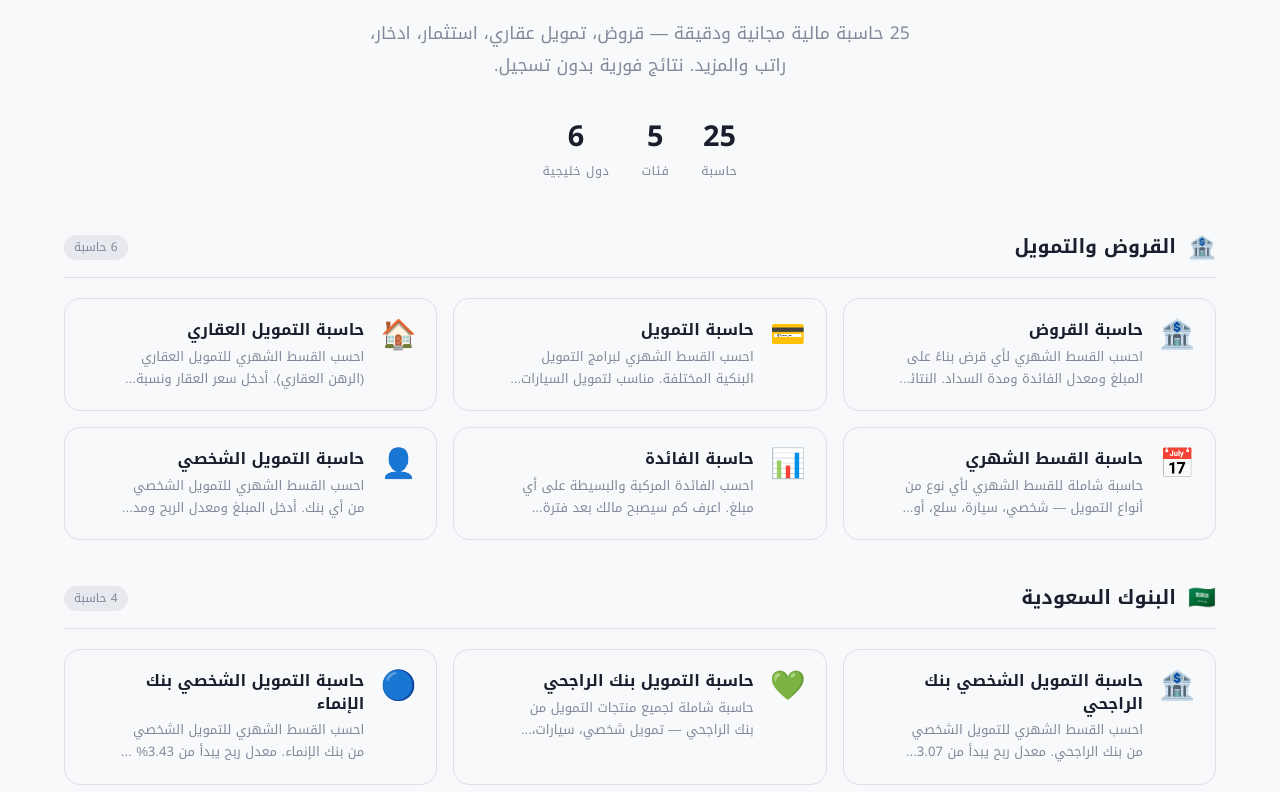
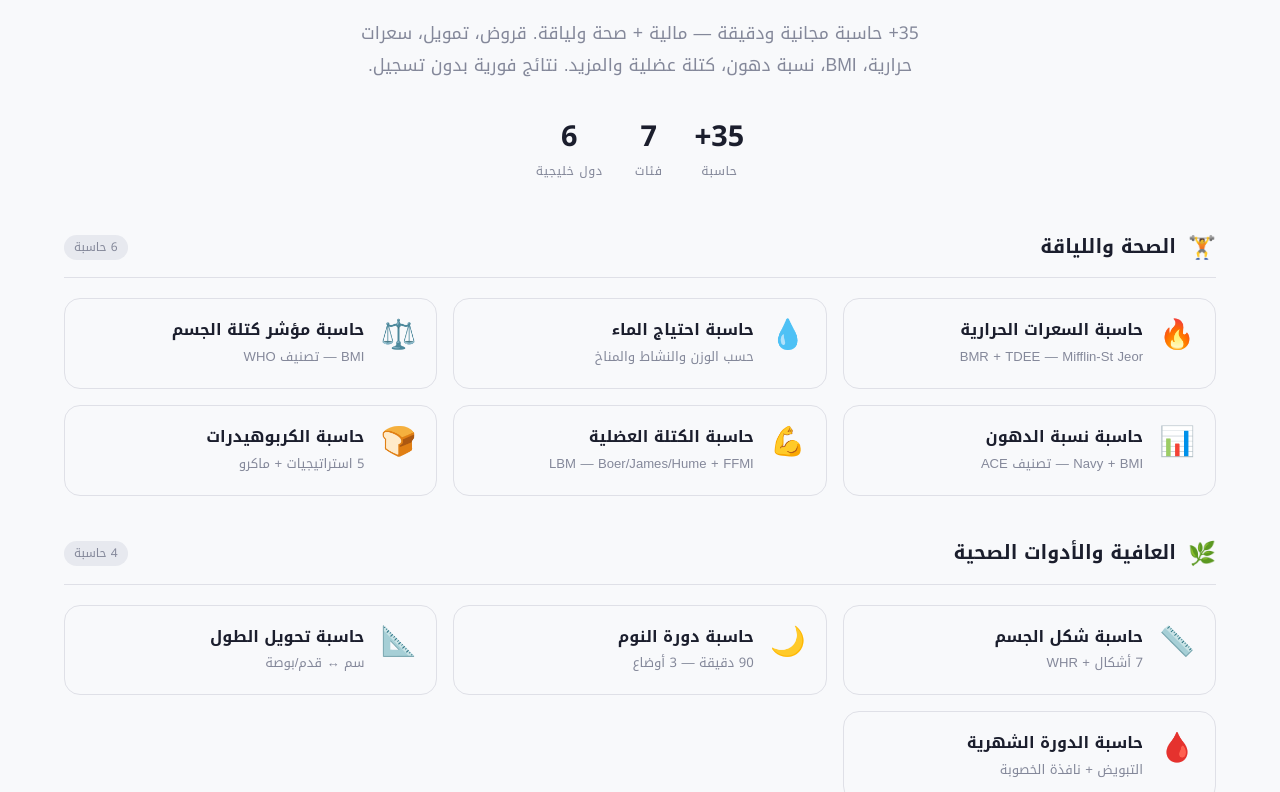
Before and after one commit to numerral/numerral-calculatorr, a Next.js app: page /ar in a window 1280 px wide. Shown: the part 348-1140 px from the top of the page. Built offline with nearby package versions, Linux system fonts and the light colour scheme.

Commit message:
feat: update /ar hub — add 10 health/fitness calculators in 2 new categories (35+ total, 7 categories)

```diff
--- a/app/(ar)/ar/page.tsx
+++ b/app/(ar)/ar/page.tsx
@@ -1,17 +1,35 @@
 // Arabic Hub Page — /ar
-// Premium categorized hub with 25 Arabic calculators
+// Premium categorized hub with 35+ Arabic calculators (financial + health/fitness)
 
 import type { Metadata } from "next";
 import Link from "next/link";
 import { AR_CALCULATORS } from "@/data/ar-calculators";
 
 export const metadata: Metadata = {
-    title: "25 حاسبة مالية مجانية — قروض، تمويل، استثمار، راتب، ضريبة",
+    title: "35+ حاسبة مجانية — مالية، صحة، لياقة | قروض، سعرات، BMI، دهون",
     description:
-        "أكثر من 25 حاسبة مالية مجانية: حاسبة القروض، التمويل العقاري، القسط الشهري، الفائدة المركبة، الاستثمار، الادخار، العائد على الاستثمار، الراتب، الضريبة والمزيد. نتائج فورية ودقيقة.",
-    keywords: AR_CALCULATORS.map(c => c.arabicKeyword),
+        "أكثر من 35 حاسبة مجانية: حاسبة القروض، التمويل العقاري، السعرات الحرارية، BMI، نسبة الدهون، الكتلة العضلية، الدورة الشهرية، احتياج الماء، دورة النوم والمزيد. نتائج فورية ودقيقة.",
+    keywords: [...AR_CALCULATORS.map(c => c.arabicKeyword), "حاسبة سعرات حرارية", "حاسبة BMI", "حاسبة دهون الجسم", "حاسبة كتلة عضلية", "حاسبة الدورة الشهرية"],
 };
 
+/* ── Health/fitness standalone pages (not in AR_CALCULATORS data) ── */
+const HEALTH_CALCULATORS = [
+    { id: "hisabat-suarat-hararia", icon: "🔥", title: "حاسبة السعرات الحرارية", desc: "BMR + TDEE — Mifflin-St Jeor" },
+    { id: "hisabat-ihtiyaj-alma", icon: "💧", title: "حاسبة احتياج الماء", desc: "حسب الوزن والنشاط والمناخ" },
+    { id: "hisabat-kutlat-aljism", icon: "⚖️", title: "حاسبة مؤشر كتلة الجسم", desc: "BMI — تصنيف WHO" },
+    { id: "hisabat-nisbat-duhun", icon: "📊", title: "حاسبة نسبة الدهون", desc: "Navy + BMI — تصنيف ACE" },
+    { id: "hisabat-kutla-adaliya", icon: "💪", title: "حاسبة الكتلة العضلية", desc: "LBM — Boer/James/Hume + FFMI" },
+    { id: "hisabat-karbohidrat", icon: "🍞", title: "حاسبة الكربوهيدرات", desc: "5 استراتيجيات + ماكرو" },
+];
+
+const WELLNESS_CALCULATORS = [
+    { id: "hisabat-shakl-aljism", icon: "📏", title: "حاسبة شكل الجسم", desc: "7 أشكال + WHR" },
+    { id: "hisabat-dawrat-alnawm", icon: "🌙", title: "حاسبة دورة النوم", desc: "90 دقيقة — 3 أوضاع" },
+    { id: "hisabat-tahwil-altul", icon: "📐", title: "حاسبة تحويل الطول", desc: "سم ↔ قدم/بوصة" },
+    { id: "hisabat-dawra-shahriya", icon: "🩸", title: "حاسبة الدورة الشهرية", desc: "التبويض + نافذة الخصوبة" },
+];
+
+/* ── Financial categories (driven by AR_CALCULATORS data) ── */
 const AR_CATEGORIES = [
     {
         label: "القروض والتمويل",
@@ -65,17 +83,58 @@
                     <span className="ar-hub-v2__accent">بذكاء</span> مع نمررال
                 </h1>
                 <p className="ar-hub-v2__subtitle">
-                    25 حاسبة مالية مجانية ودقيقة — قروض، تمويل عقاري، استثمار، ادخار، راتب والمزيد.
+                    35+ حاسبة مجانية ودقيقة — مالية + صحة ولياقة. قروض، تمويل، سعرات حرارية، BMI، نسبة دهون، كتلة عضلية والمزيد.
                     نتائج فورية بدون تسجيل.
                 </p>
                 <div className="ar-hub-v2__stats">
-                    <div className="ar-hub-v2__stat"><span className="ar-hub-v2__stat-num">25</span><span className="ar-hub-v2__stat-label">حاسبة</span></div>
-                    <div className="ar-hub-v2__stat"><span className="ar-hub-v2__stat-num">5</span><span className="ar-hub-v2__stat-label">فئات</span></div>
+                    <div className="ar-hub-v2__stat"><span className="ar-hub-v2__stat-num">35+</span><span className="ar-hub-v2__stat-label">حاسبة</span></div>
+                    <div className="ar-hub-v2__stat"><span className="ar-hub-v2__stat-num">7</span><span className="ar-hub-v2__stat-label">فئات</span></div>
                     <div className="ar-hub-v2__stat"><span className="ar-hub-v2__stat-num">6</span><span className="ar-hub-v2__stat-label">دول خليجية</span></div>
                 </div>
             </section>
 
-            {/* Categorized Calculator Grid */}
+            {/* ── Health & Fitness Categories ── */}
+            <section className="ar-hub-v2__category">
+                <div className="ar-hub-v2__cat-header">
+                    <span className="ar-hub-v2__cat-icon">🏋️</span>
+                    <h2 className="ar-hub-v2__cat-title">الصحة واللياقة</h2>
+                    <span className="ar-hub-v2__cat-count">{HEALTH_CALCULATORS.length} حاسبة</span>
+                </div>
+                <div className="ar-hub-v2__grid">
+                    {HEALTH_CALCULATORS.map((calc) => (
+                        <Link key={calc.id} href={`/ar/${calc.id}`} className="ar-hub-v2__card">
+                            <span className="ar-hub-v2__card-icon">{calc.icon}</span>
+                            <div className="ar-hub-v2__card-body">
+                                <h3 className="ar-hub-v2__card-title">{calc.title}</h3>
+                                <p className="ar-hub-v2__card-desc">{calc.desc}</p>
+                            </div>
+                            <span className="ar-hub-v2__card-arrow">←</span>
+                        </Link>
+                    ))}
+                </div>
+            </section>
+
+            <section className="ar-hub-v2__category">
+                <div className="ar-hub-v2__cat-header">
+                    <span className="ar-hub-v2__cat-icon">🌿</span>
+                    <h2 className="ar-hub-v2__cat-title">العافية والأدوات الصحية</h2>
+                    <span className="ar-hub-v2__cat-count">{WELLNESS_CALCULATORS.length} حاسبة</span>
+                </div>
+                <div className="ar-hub-v2__grid">
+                    {WELLNESS_CALCULATORS.map((calc) => (
+                        <Link key={calc.id} href={`/ar/${calc.id}`} className="ar-hub-v2__card">
+                            <span className="ar-hub-v2__card-icon">{calc.icon}</span>
+                            <div className="ar-hub-v2__card-body">
+                                <h3 className="ar-hub-v2__card-title">{calc.title}</h3>
+                                <p className="ar-hub-v2__card-desc">{calc.desc}</p>
+                            </div>
+                            <span className="ar-hub-v2__card-arrow">←</span>
+                        </Link>
+                    ))}
+                </div>
+            </section>
+
+            {/* ── Financial Categories (driven by AR_CALCULATORS data) ── */}
             {AR_CATEGORIES.map((cat, ci) => {
                 const calcs = cat.ids
                     .map(id => AR_CALCULATORS.find(c => c.id === id))
@@ -130,17 +189,16 @@
             <section className="ar-hub-v2__seo-text">
                 <h2>عن حاسبات نمررال العربية</h2>
                 <p>
-                    نمررال هي منصة حاسبات مالية مجانية بالكامل تغطي أهم الأدوات المالية في الخليج العربي:
-                    حاسبة القروض بالفائدة المتناقصة، حاسبة التمويل العقاري بالمعدل الثابت والمتغير،
-                    حاسبة القسط الشهري لجميع أنواع التمويل، حاسبة الفائدة المركبة والبسيطة،
-                    حاسبة الاستثمار والعائد المركب السنوي، حاسبة الادخار، حاسبة الربح وهامش الربحية،
-                    وحاسبة الخصم.
+                    نمررال هي منصة حاسبات مجانية بالكامل تغطي أهم الأدوات المالية والصحية في الخليج العربي:
+                    حاسبة القروض بالفائدة المتناقصة، حاسبة التمويل العقاري، حاسبة السعرات الحرارية (Mifflin-St Jeor)،
+                    حاسبة مؤشر كتلة الجسم (BMI)، حاسبة نسبة الدهون (US Navy)، حاسبة الكتلة العضلية (LBM)،
+                    حاسبة الدورة الشهرية والتبويض، حاسبة احتياج الماء، وحاسبة دورة النوم.
                 </p>
                 <p>
-                    سواء كنت تقارن عروض تمويل بنكية، تخطط لشراء عقار، تحسب عائد استثمارك،
-                    أو تقيّم ربحية مشروعك — ستجد الأداة المناسبة هنا. الحاسبات مصممة لأسواق
-                    الإمارات والسعودية والكويت والبحرين وعمان، مع مراعاة الأنظمة المالية المحلية
-                    ومتطلبات التمويل الإسلامي والتقليدي.
+                    سواء كنت تقارن عروض تمويل بنكية، تخطط لشراء عقار، تحسب سعراتك اليومية،
+                    تتابع نسبة دهون جسمك، أو تخططين للحمل — ستجدين الأداة المناسبة هنا.
+                    الحاسبات مصممة لأسواق الإمارات والسعودية والكويت والبحرين وعمان،
+                    مع مراعاة الأنظمة المالية المحلية والإرشادات الصحية الإقليمية (MOHAP/SFDA).
                 </p>
             </section>
         </main>
```
